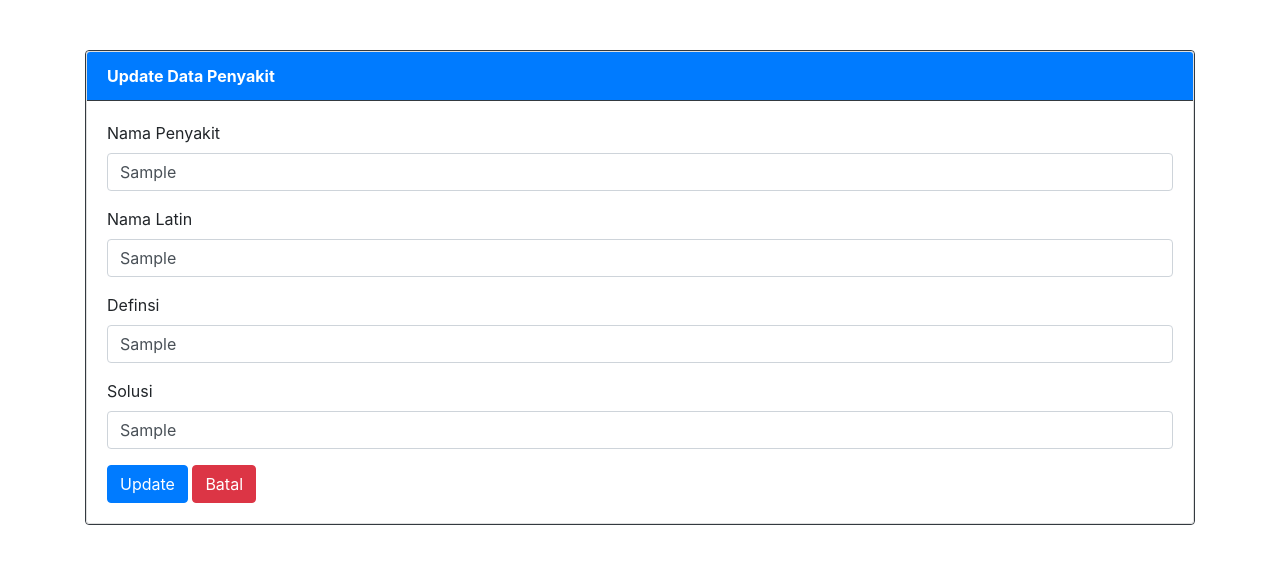
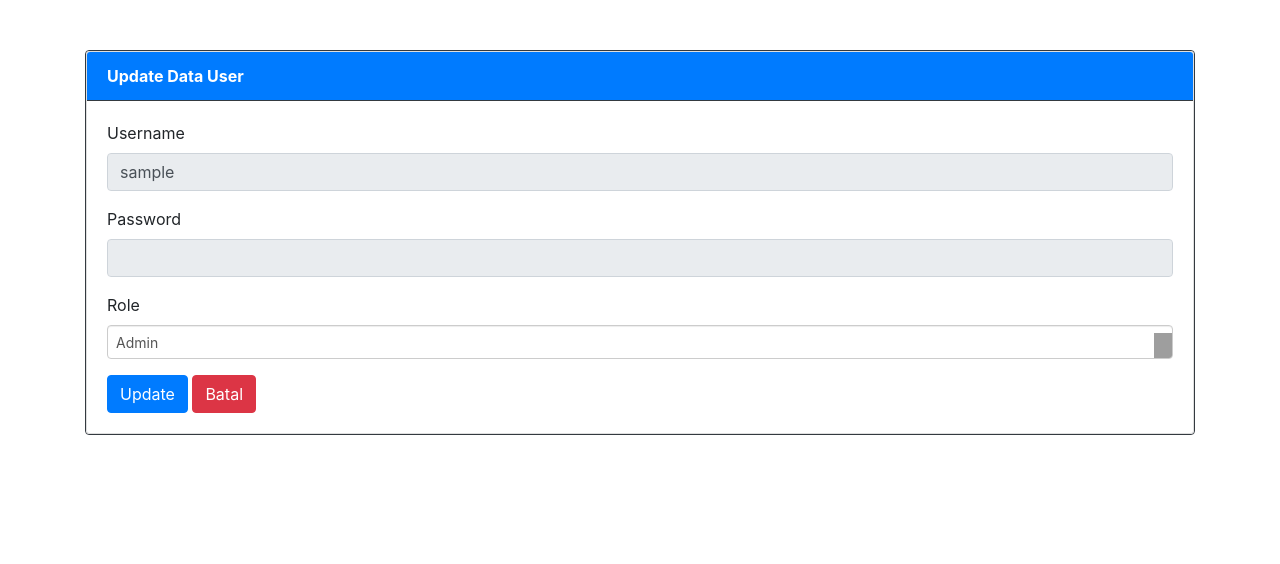
Before and after one commit to raiardia/penyakitayam.com, a PHP site: page /?page=user&action=update&id=1 in a window 1280 px wide. Shown: the part 56-620 px from the top of the page. Run offline with PHP 8.4, Linux system fonts and the light colour scheme; tables that the repository leaves empty or names only in its code hold one stand-in row (values such as "Sample post"); grey boxes are pictures that could not be loaded.

Commit message:
menambahkan update user

```diff
--- a/index.php
+++ b/index.php
@@ -110,9 +110,9 @@ include "config.php";
 		}elseif ($action=="tambah"){
 			include "tambah_user.php";
 		}elseif ($action=="update"){
-			include "update_penyakit.php";
+			include "update_user.php";
 		}else{
-			include "hapus_penyakit.php";
+			include "hapus_.php";
 		}
 	}else{
 		include "NAMA_HALAMAN";
--- a/tambah_user.php
+++ b/tambah_user.php
@@ -17,7 +17,6 @@ if(isset($_POST['simpan'])){
     }
 }
 ?>
-
 
 
 <div class="row">
--- /dev/null
+++ b/update_user.php
@@ -0,0 +1,82 @@
+<?php
+// Assuming $conn is your MySQLi connection object
+if (!$conn) {
+    die("Connection failed: " . mysqli_connect_error());
+}
+
+// Sanitize and validate the id_user parameter
+$id_user = isset($_GET['id']) ? intval($_GET['id']) : 0;
+
+if ($id_user > 0) {
+    if (isset($_POST['update'])) {
+        $role = $_POST['role'];
+
+        // Prepared statement to prevent SQL injection
+        $stmt = $conn->prepare("UPDATE tbl_user SET role=? WHERE id_user=?");
+        $stmt->bind_param("si", $role, $id_user);
+
+        if ($stmt->execute()) {
+            header("Location: ?page=user");
+            exit;
+        } else {
+            echo "Error updating record: " . $conn->error;
+        }
+
+        $stmt->close();
+    }
+
+    // Fetch user data using a prepared statement
+    $stmt = $conn->prepare("SELECT * FROM tbl_user WHERE id_user=?");
+    $stmt->bind_param("i", $id_user);
+    $stmt->execute();
+    $result = $stmt->get_result();
+
+    if ($result->num_rows > 0) {
+        $row = $result->fetch_assoc();
+    } else {
+        echo "No user found with id: " . htmlspecialchars($id_user);
+        exit;
+    }
+
+    $stmt->close();
+} else {
+    echo "Invalid user ID.";
+    exit;
+}
+?>
+
+<div class="row">
+    <div class="col-sm-12">
+        <form action="" method="POST">
+            <div class="card border-dark">
+                <div class="card">
+                    <div class="card-header bg-primary text-white border-dark"><strong>Update Data User</strong></div>
+                    <div class="card-body">
+                        <div class="form-group">
+                            <label for="username">Username</label>
+                            <input type="text" class="form-control" name="username" value="<?php echo htmlspecialchars($row['username']); ?>" readonly>
+                        </div>
+                        <div class="form-group">
+                            <label for="password">Password</label>
+                            <input type="password" class="form-control" name="password" value="" readonly>
+                        </div>
+                        <div class="form-group">
+                            <label for="role">Role</label>
+                            <select class="form-control chosen" data-placeholder="Pilih Role" name="role" required>
+                                <?php
+                                $available_roles = ['Admin', 'Pasien']; // Roles yang tersedia
+                                foreach ($available_roles as $role) {
+                                    $selected = ($role == $row['role']) ? 'selected' : ''; // Memeriksa apakah role saat ini terpilih
+                                    echo "<option value=\"$role\" $selected>$role</option>";
+                                }
+                                ?>
+                            </select>
+                        </div>
+                        <input class="btn btn-primary" type="submit" name="update" value="Update">
+                        <a class="btn btn-danger" href="?page=user">Batal</a>
+                    </div>
+                </div>
+            </div>
+        </form>
+    </div>
+</div>
```
